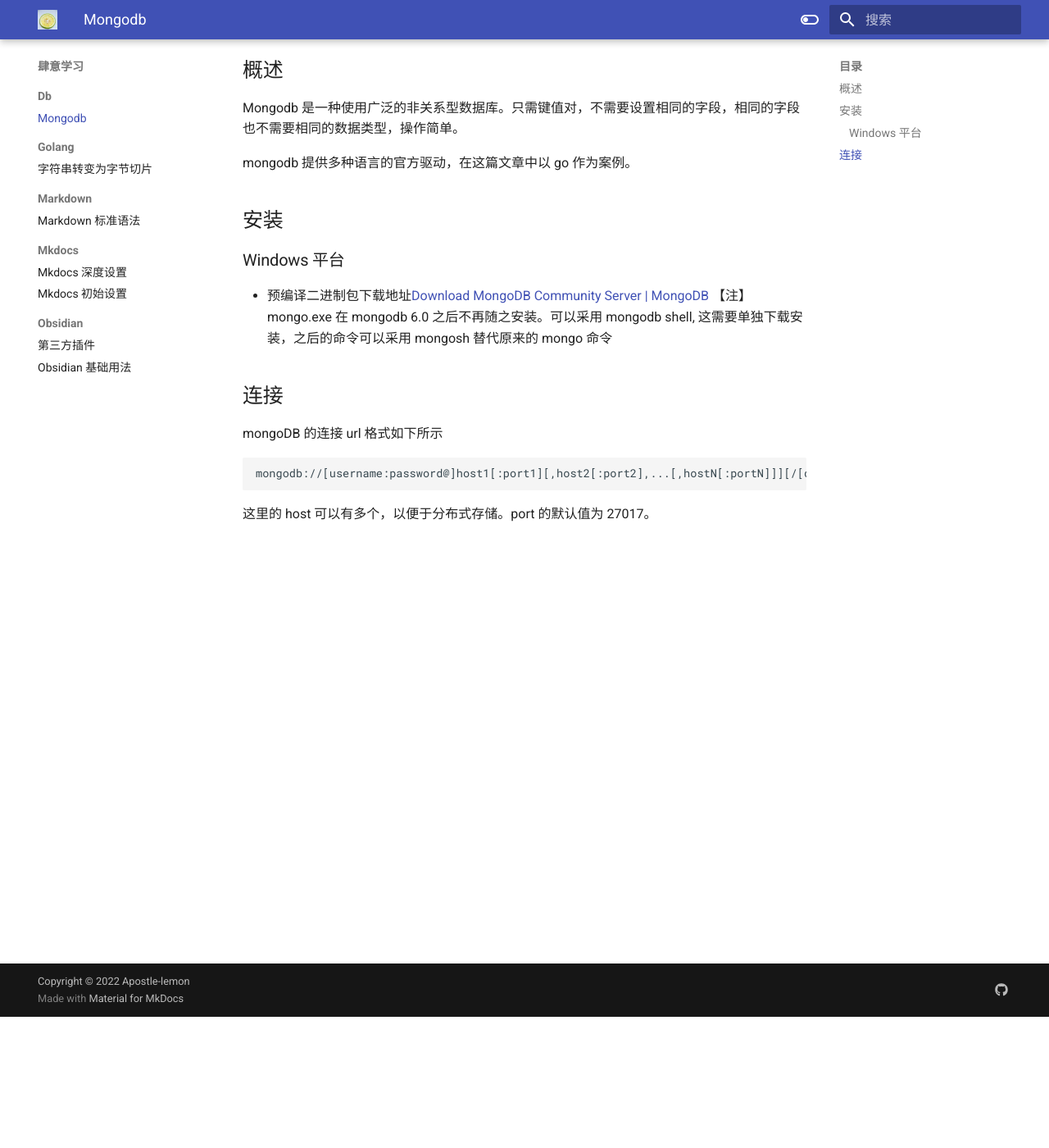
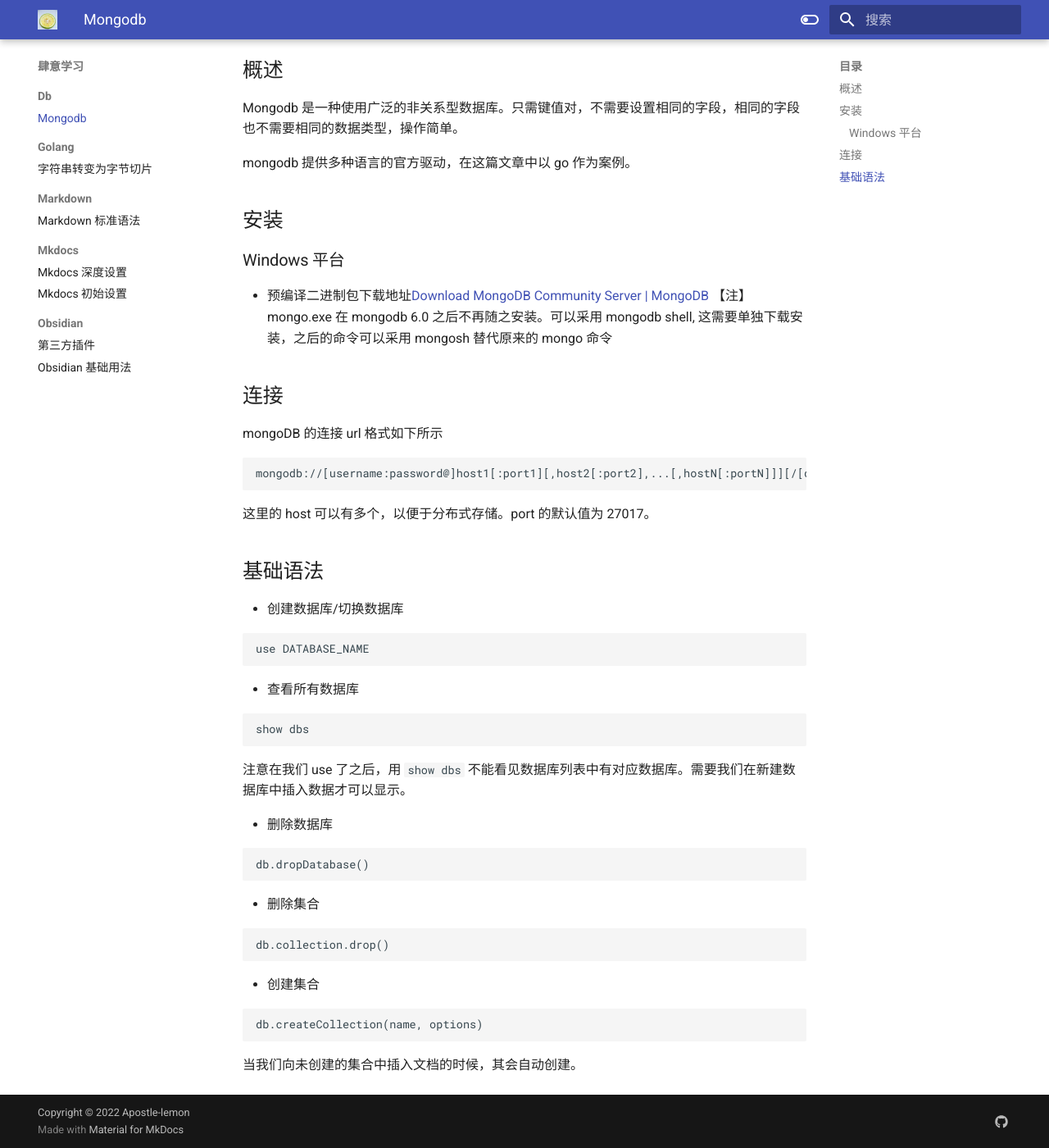
Before and after one commit to Apostle-lemon/Apostle-lemon.github.io, an MkDocs documentation site: the page built from docs/肆意学习/db/mogodb基础用法.md, in a window 1280 px wide and 1400 px high, scrolled down 160 px. Shown: the whole window at 82% size. Built offline with MkDocs 1.6.1 and Material for MkDocs 9.7.7, drawn with Linux system fonts in a browser that asks for light colours.

Commit message:
vault backup: 2022-10-30 13:50:19
Affected files:
docs/肆意学习/db/mogodb基础用法.md

````diff
--- a/docs/肆意学习/db/mogodb基础用法.md
+++ b/docs/肆意学习/db/mogodb基础用法.md
@@ -22,3 +22,39 @@
 ```
 
 这里的 host 可以有多个，以便于分布式存储。port 的默认值为 27017。
+
+## 基础语法
+
+- 创建数据库/切换数据库
+
+```
+use DATABASE_NAME
+```
+
+- 查看所有数据库
+
+```
+show dbs
+```
+
+注意在我们 use 了之后，用 `show dbs` 不能看见数据库列表中有对应数据库。需要我们在新建数据库中插入数据才可以显示。
+
+- 删除数据库
+
+```
+db.dropDatabase()
+```
+
+- 删除集合
+
+```
+db.collection.drop()
+```
+
+- 创建集合
+
+```
+db.createCollection(name, options)
+```
+
+当我们向未创建的集合中插入文档的时候，其会自动创建。
````
